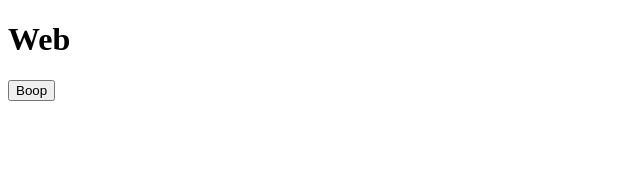
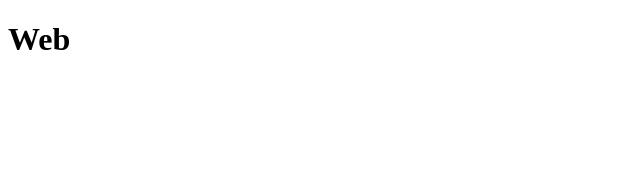
Before and after one commit to glanigan/flow-builder, a Next.js app in the folder apps/web/: page / in a window 1280 px wide. Shown: the top 170 px of the page, without its empty margins (0-640 px from the left). Built offline with nearby package versions, Linux system fonts and the light colour scheme.

Commit message:
refactor: removed button and renamed index page component to LandingPage

```diff
--- a/apps/web/pages/index.tsx
+++ b/apps/web/pages/index.tsx
@@ -1,10 +1,7 @@
-import { Button } from "ui";
-
-export default function Web() {
+export default function LandingPage() {
   return (
     <div>
       <h1>Web</h1>
-      <Button />
     </div>
   );
 }
```
